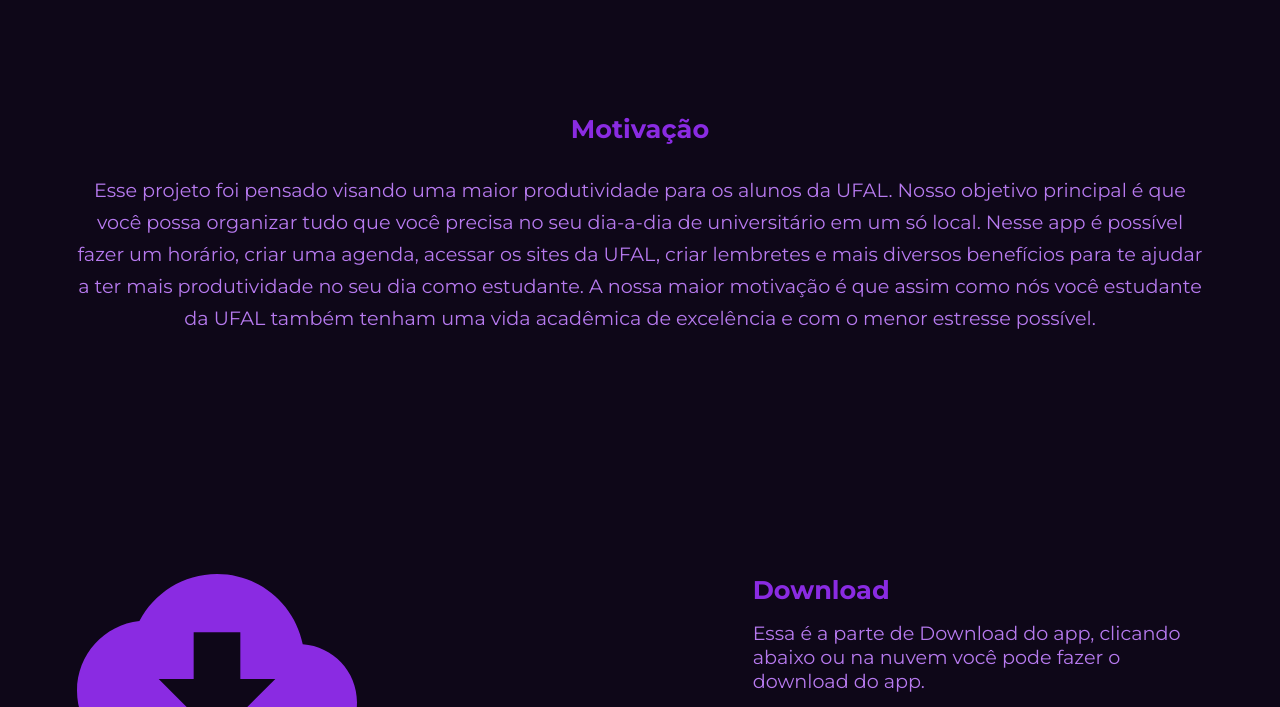
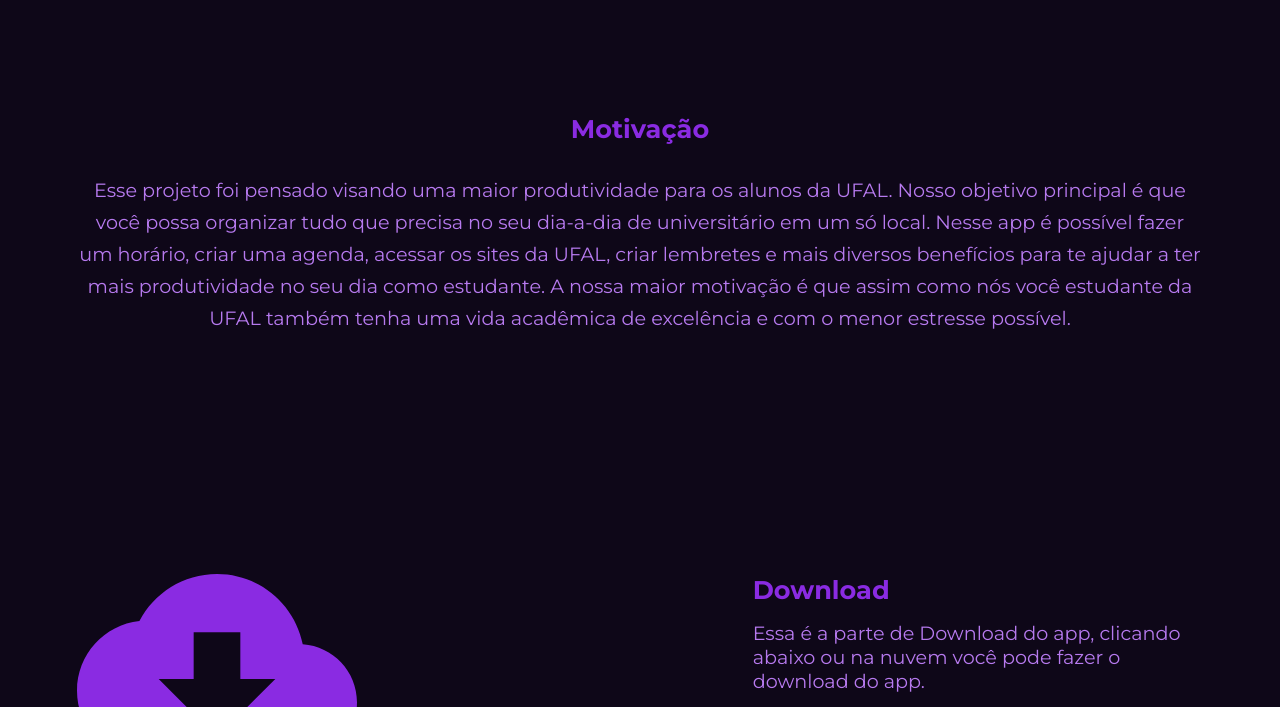
Before and after one commit to EnriqueSantos-dev/Site_ACE, a plain HTML site: page index.html in a window 1280 px wide. Shown: the part 2080-2787 px from the top of the page. Drawn offline with Linux system fonts and the light colour scheme.

Commit message:
mudançça no mesmo local

```diff
--- a/index.html
+++ b/index.html
@@ -87,7 +87,7 @@
         <div class="center">
             <section class="texto_motivacao" >
                 <h1 class="titulos">Motivação</h1>
-                <p class="paragrafos">Esse projeto foi pensado visando uma maior produtividade para os alunos da UFAL. Nosso objetivo principal é que você possa organizar tudo que você precisa no seu dia-a-dia de universitário em um só local. Nesse app é possível fazer um horário, criar uma agenda, acessar os sites da UFAL, criar lembretes e mais diversos benefícios para te ajudar a ter mais produtividade no seu dia como estudante. A nossa maior motivação é que assim como nós você estudante da UFAL também tenham uma vida acadêmica de excelência e com o menor estresse possível.</p>
+                <p class="paragrafos">Esse projeto foi pensado visando uma maior produtividade para os alunos da UFAL. Nosso objetivo principal é que você possa organizar tudo que precisa no seu dia-a-dia de universitário em um só local. Nesse app é possível fazer um horário, criar uma agenda, acessar os sites da UFAL, criar lembretes e mais diversos benefícios para te ajudar a ter mais produtividade no seu dia como estudante. A nossa maior motivação é que assim como nós você estudante da UFAL também tenha uma vida acadêmica de excelência e com o menor estresse possível.</p>
             </section>
         </div>
     </div>
```
